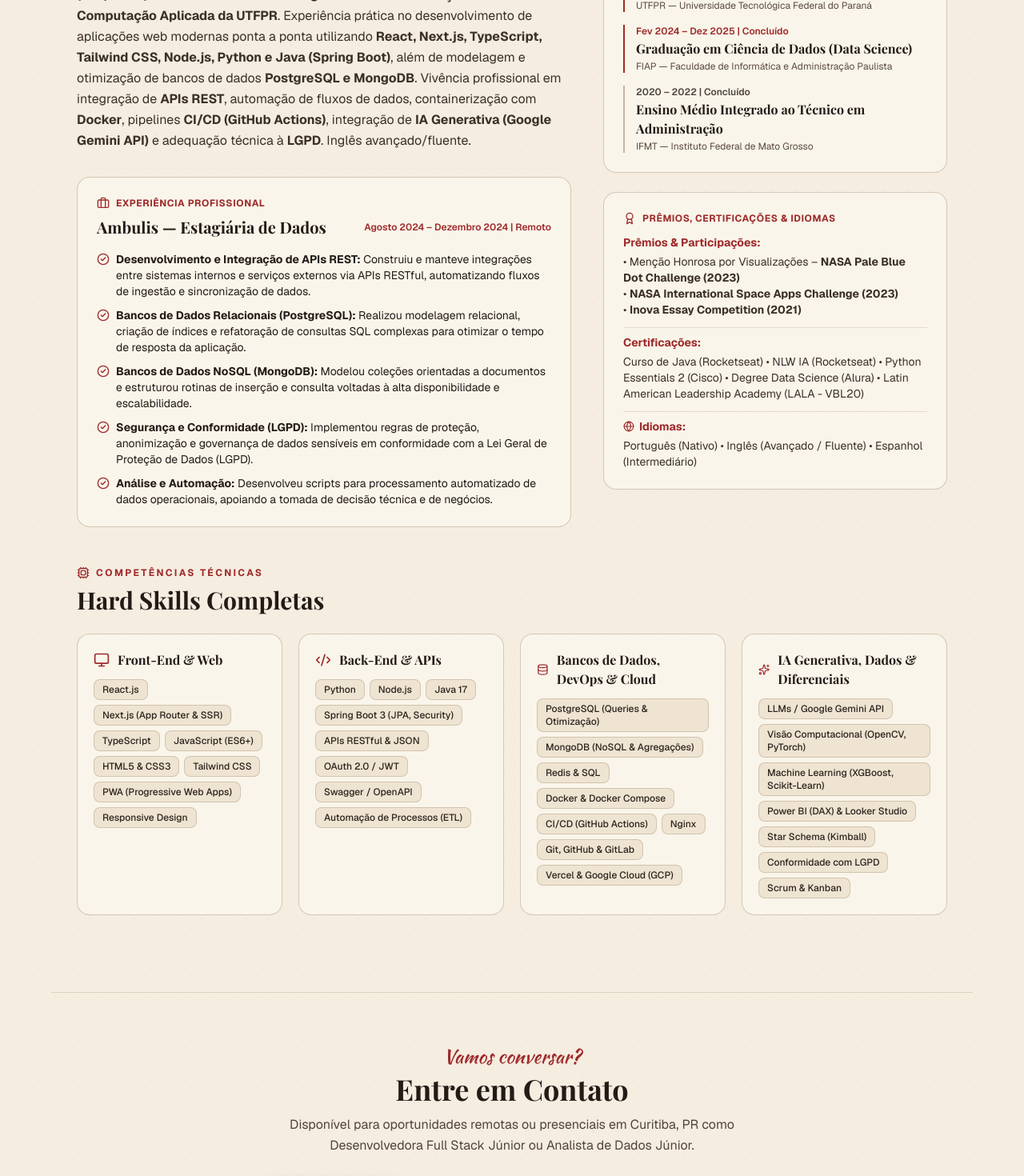
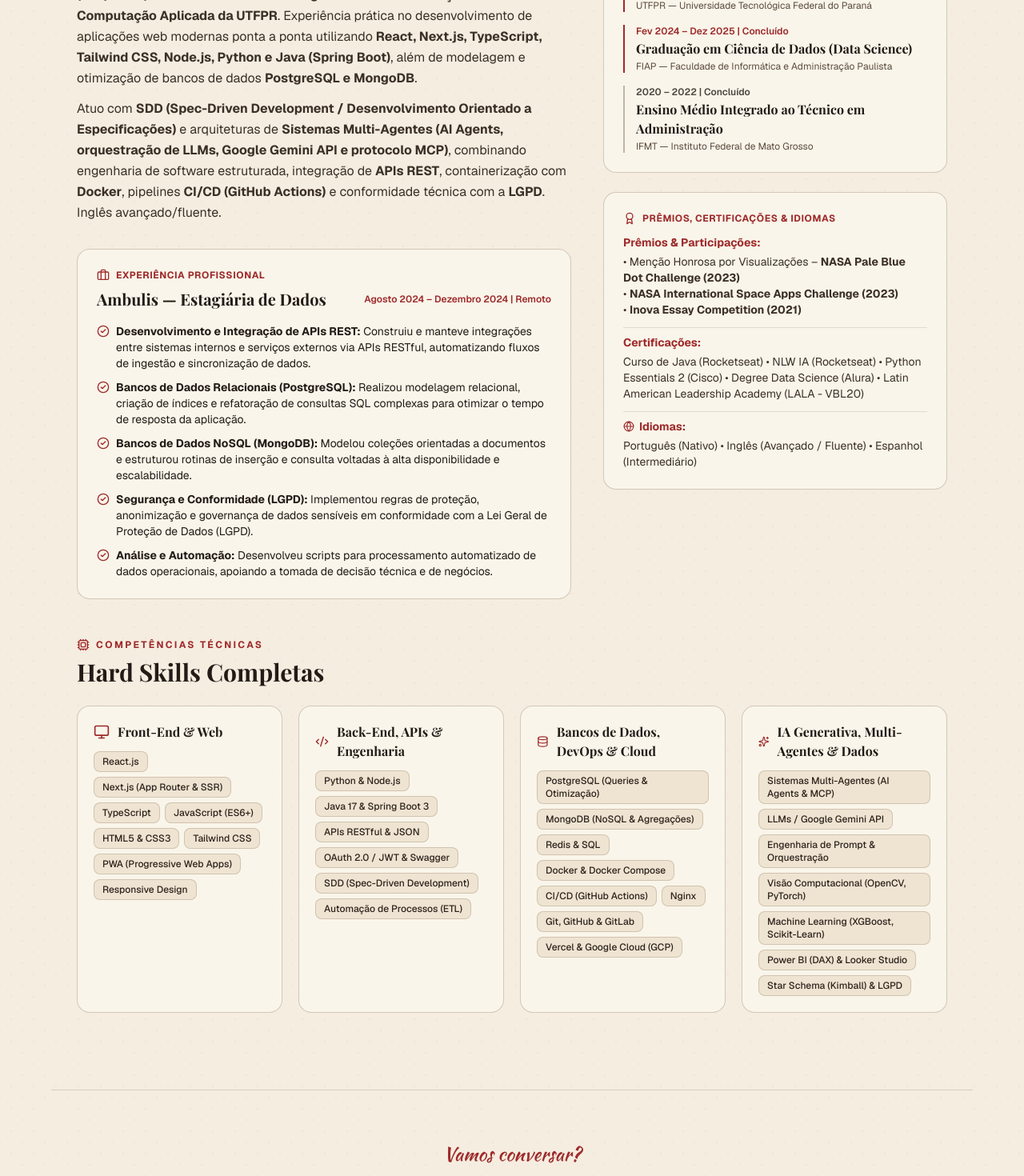
Before and after one commit to Landoftha/my-portfolio, a Next.js app: page / in a window 1280 px wide. Shown: the part 3780-5250 px from the top of the page at 80% size. Built offline with nearby package versions, Linux system fonts and the light colour scheme; a web font is replaced by a local one.

Commit message:
feat: highlight SDD and Multi-Agent skills and set Curitiba availability to hybrid/remote

```diff
--- a/src/app/page.tsx
+++ b/src/app/page.tsx
@@ -312,16 +312,14 @@ export default function Home() {
       ]
     },
     {
-      title: "Back-End & APIs",
+      title: "Back-End, APIs & Engenharia",
       icon: <Code2 className="w-5 h-5 text-[#9E2A2B]" />,
       skills: [
-        "Python",
-        "Node.js",
-        "Java 17",
-        "Spring Boot 3 (JPA, Security)",
+        "Python & Node.js",
+        "Java 17 & Spring Boot 3",
         "APIs RESTful & JSON",
-        "OAuth 2.0 / JWT",
-        "Swagger / OpenAPI",
+        "OAuth 2.0 / JWT & Swagger",
+        "SDD (Spec-Driven Development)",
         "Automação de Processos (ETL)"
       ]
     },
@@ -340,16 +338,16 @@ export default function Home() {
       ]
     },
     {
-      title: "IA Generativa, Dados & Diferenciais",
+      title: "IA Generativa, Multi-Agentes & Dados",
       icon: <Sparkles className="w-5 h-5 text-[#9E2A2B]" />,
       skills: [
+        "Sistemas Multi-Agentes (AI Agents & MCP)",
         "LLMs / Google Gemini API",
+        "Engenharia de Prompt & Orquestração",
         "Visão Computacional (OpenCV, PyTorch)",
         "Machine Learning (XGBoost, Scikit-Learn)",
         "Power BI (DAX) & Looker Studio",
-        "Star Schema (Kimball)",
-        "Conformidade com LGPD",
-        "Scrum & Kanban"
+        "Star Schema (Kimball) & LGPD"
       ]
     }
   ];
@@ -895,7 +893,14 @@ export default function Home() {
                   darkMode ? "text-[#D5C5B3]" : "text-[#3B2F26]"
                 }`}
               >
-                Desenvolvedora Full Stack Júnior graduada em <strong>Ciência de Dados pela FIAP (dez/2025)</strong> e estudante externa do <strong>Programa de Pós-Graduação em Computação Aplicada da UTFPR</strong>. Experiência prática no desenvolvimento de aplicações web modernas ponta a ponta utilizando <strong>React, Next.js, TypeScript, Tailwind CSS, Node.js, Python e Java (Spring Boot)</strong>, além de modelagem e otimização de bancos de dados <strong>PostgreSQL e MongoDB</strong>. Vivência profissional em integração de <strong>APIs REST</strong>, automação de fluxos de dados, containerização com <strong>Docker</strong>, pipelines <strong>CI/CD (GitHub Actions)</strong>, integração de <strong>IA Generativa (Google Gemini API)</strong> e adequação técnica à <strong>LGPD</strong>. Inglês avançado/fluente.
+                Desenvolvedora Full Stack Júnior graduada em <strong>Ciência de Dados pela FIAP (dez/2025)</strong> e estudante externa do <strong>Programa de Pós-Graduação em Computação Aplicada da UTFPR</strong>. Experiência prática no desenvolvimento de aplicações web modernas ponta a ponta utilizando <strong>React, Next.js, TypeScript, Tailwind CSS, Node.js, Python e Java (Spring Boot)</strong>, além de modelagem e otimização de bancos de dados <strong>PostgreSQL e MongoDB</strong>.
+              </p>
+              <p
+                className={`mt-3 text-sm sm:text-base leading-relaxed ${
+                  darkMode ? "text-[#D5C5B3]" : "text-[#3B2F26]"
+                }`}
+              >
+                Atuo com <strong>SDD (Spec-Driven Development / Desenvolvimento Orientado a Especificações)</strong> e arquiteturas de <strong>Sistemas Multi-Agentes (AI Agents, orquestração de LLMs, Google Gemini API e protocolo MCP)</strong>, combinando engenharia de software estruturada, integração de <strong>APIs REST</strong>, containerização com <strong>Docker</strong>, pipelines <strong>CI/CD (GitHub Actions)</strong> e conformidade técnica com a <strong>LGPD</strong>. Inglês avançado/fluente.
               </p>
             </div>
 
@@ -1109,7 +1114,7 @@ export default function Home() {
               darkMode ? "text-[#C8B9A6]" : "text-[#524338]"
             }`}
           >
-            Disponível para oportunidades remotas ou presenciais em Curitiba, PR como Desenvolvedora Full Stack Júnior ou Analista de Dados Júnior.
+            Disponível para oportunidades remotas ou híbridas em Curitiba, PR como Desenvolvedora Full Stack Júnior ou Analista de Dados Júnior.
           </p>
 
           <div className="mt-8 flex flex-wrap justify-center gap-3.5">
```
